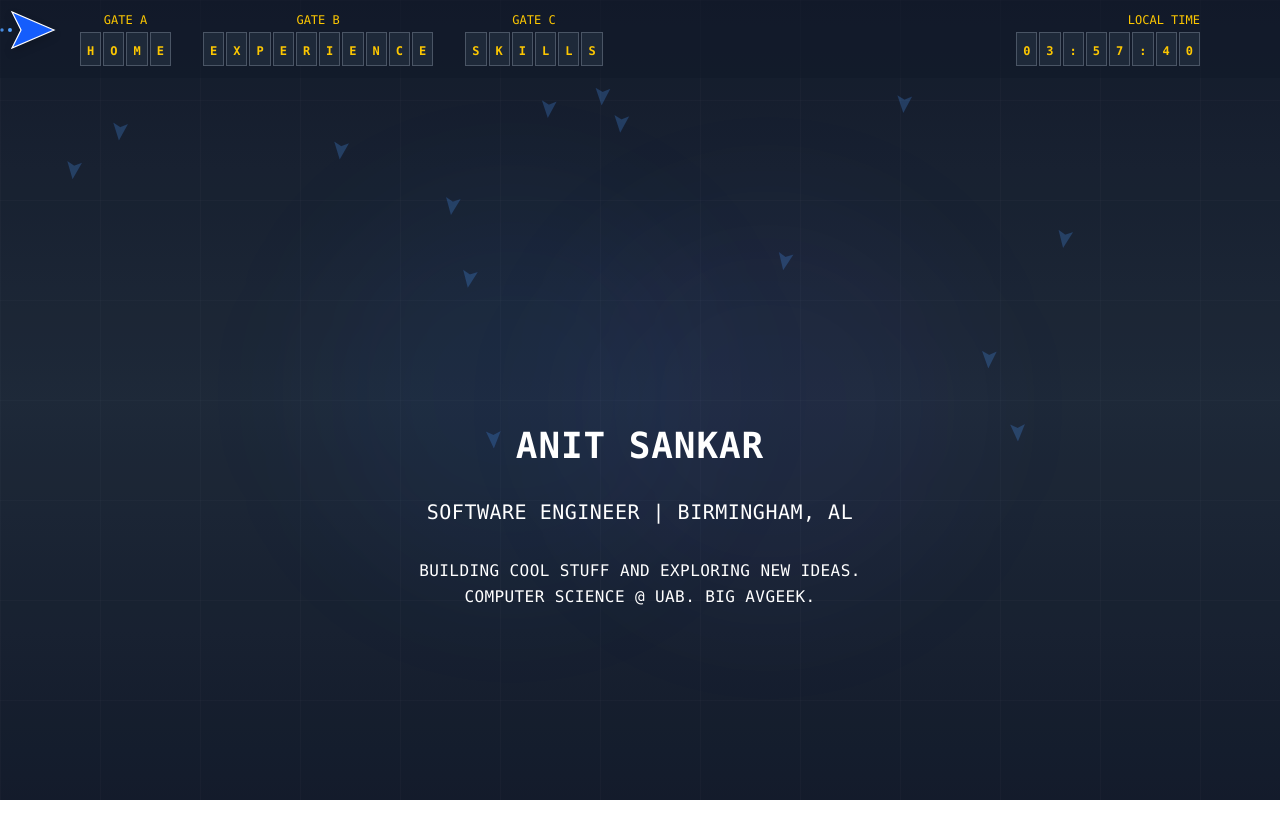
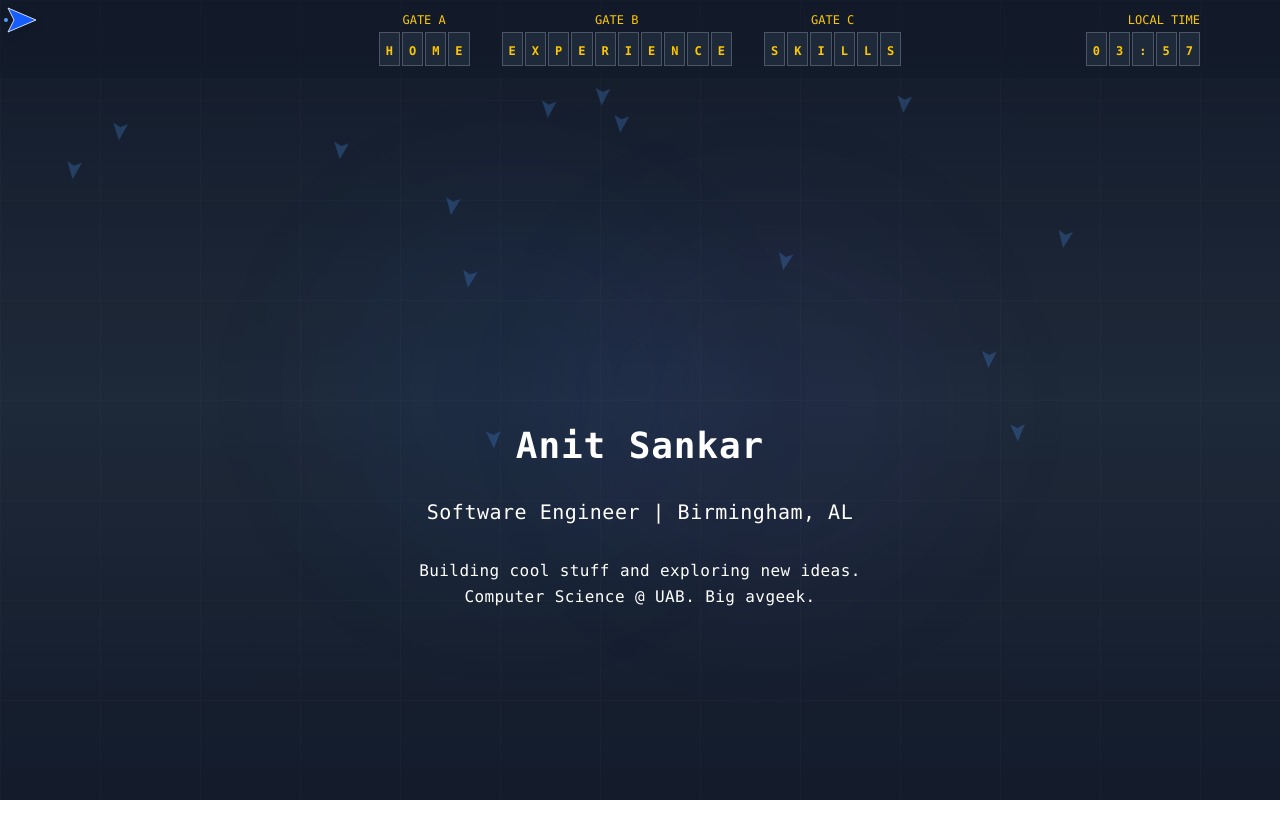
Before and after one commit to asankar04/asankar04, a React (Vite) app: page / in a window 1280 px wide. Shown: the top 838 px of the page. Built offline with nearby package versions, Linux system fonts and the light colour scheme.

Commit message:
size changes

```diff
--- a/src/components/Header/Header.tsx
+++ b/src/components/Header/Header.tsx
@@ -57,9 +57,11 @@ export default function Header() {
       </motion.div> */}
 
       <nav className="max-w-6xl mx-auto px-4 py-3">
-        <div className="flex items-center justify-between">
-          {/* Navigation with departure board style */}
-          <div className="flex space-x-8">
+        {/* 3 columns: left spacer, middle (auto width), right */}
+        <div className="grid grid-cols-[1fr_auto_1fr] items-center">
+          {/* Centered nav */}
+          <div className="col-start-2 justify-self-center">
+            <div className="flex space-x-8 text-center">
               {navItems.map((item) => (
                 <motion.button
                   key={item.id}
@@ -75,8 +77,10 @@ export default function Header() {
                 </motion.button>
               ))}
             </div>
+          </div>
 
-          {/* Live Time Display */}
+          {/* Right-aligned time */}
+          <div className="col-start-3 justify-self-end">
             <div className="flex flex-col items-end">
               <div className="text-yellow-400 text-xs font-mono mb-1">
                 LOCAL TIME
@@ -86,9 +90,9 @@ export default function Header() {
                   hour12: false,
                   hour: '2-digit',
                   minute: '2-digit',
-                second: '2-digit',
                 })}
               />
+            </div>
           </div>
         </div>
       </nav>
--- a/src/components/PaperPlane.tsx
+++ b/src/components/PaperPlane.tsx
@@ -6,8 +6,8 @@ export default function PaperPlane() {
   const y = useMotionValue(0);
 
   // Spring physics for smooth movement
-  const springX = useSpring(x, { stiffness: 900, damping: 50 });
-  const springY = useSpring(y, { stiffness: 900, damping: 50 });
+  const springX = useSpring(x, { stiffness: 900, damping: 60 });
+  const springY = useSpring(y, { stiffness: 900, damping: 60 });
 
   useEffect(() => {
     const handleMouseMove = (event: MouseEvent) => {
@@ -31,8 +31,8 @@ export default function PaperPlane() {
     >
       <div className="relative">
         <svg
-          width="60"
-          height="60"
+          width="40"
+          height="40"
           viewBox="0 0 100 100"
           className="text-blue-600 drop-shadow-lg"
         >
@@ -46,7 +46,7 @@ export default function PaperPlane() {
         </svg>
 
         {/* Trail dots */}
-        <div className="absolute top-7 right-12 flex flex-row-reverse space-x-1 space-x-reverse">
+        <div className="absolute top-4.5 right-8 flex flex-row-reverse space-x-1 space-x-reverse">
           {[...Array(4)].map((_, i) => (
             <motion.div
               key={i}
--- a/src/components/Sections/Landing.tsx
+++ b/src/components/Sections/Landing.tsx
@@ -64,19 +64,19 @@ export default function LandingPage() {
     >
       {/* Name */}
       <ScheduleBoardText className="text-4xl font-bold">
-        ANIT SANKAR
+        Anit Sankar
       </ScheduleBoardText>
 
       {/* Job title & Location */}
       <ScheduleBoardText className="text-xl">
-        SOFTWARE ENGINEER | BIRMINGHAM, AL
+        Software Engineer | Birmingham, AL
       </ScheduleBoardText>
 
       {/* Bio */}
       <ScheduleBoardText className="text-base leading-relaxed max-w-2xl mx-auto">
-        BUILDING COOL STUFF AND EXPLORING NEW IDEAS.
+        Building cool stuff and exploring new ideas.
         <br />
-        COMPUTER SCIENCE @ UAB. BIG AVGEEK.
+        Computer Science @ UAB. Big avgeek.
       </ScheduleBoardText>
     </motion.div>
   );
```
Lines whose indentation alone changed are shown as unchanged.
